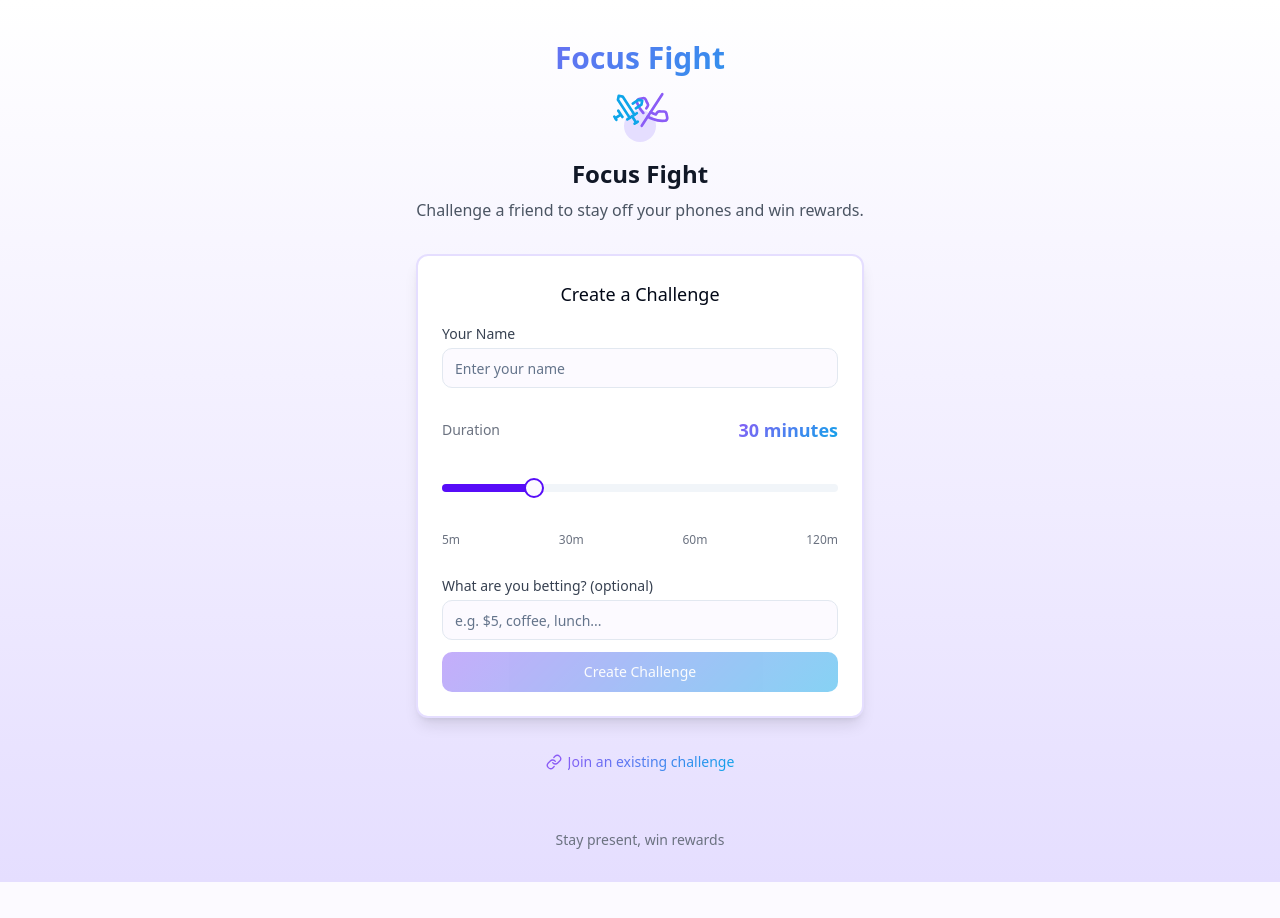
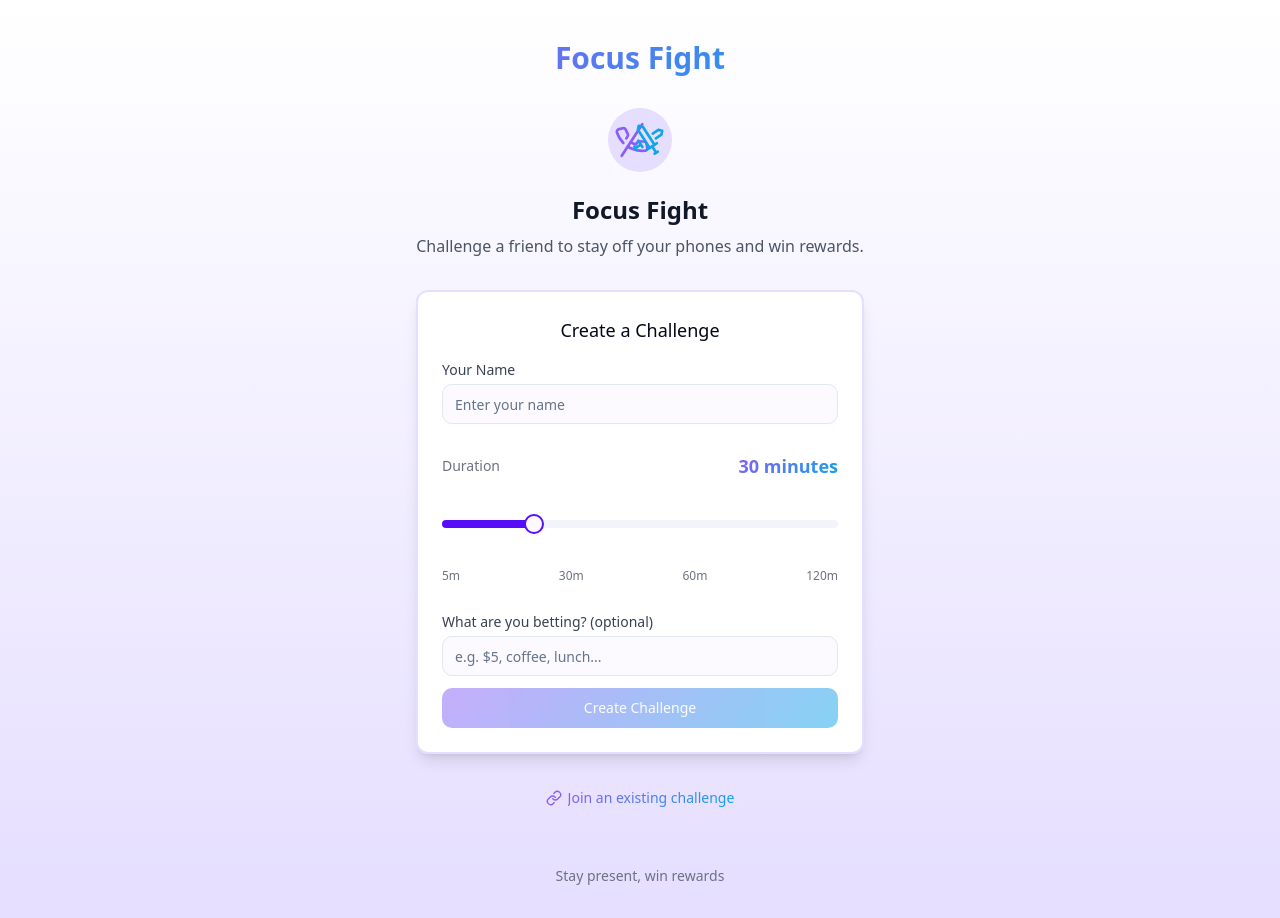
Before and after one commit to takitani-felipe/no-phone-zone-duel, a React (Vite) app: page / in a window 1280 px wide. Before the commit the page ends 882 px from the top, so only its background shows below. Built offline with nearby package versions, Linux system fonts and the light colour scheme.

Commit message:
Fix: Logo alignment

```diff
--- a/src/pages/HomePage.tsx
+++ b/src/pages/HomePage.tsx
@@ -1,4 +1,3 @@
-
 import React, { useState } from 'react';
 import { useNavigate } from 'react-router-dom';
 import { Button } from '@/components/ui/button';
@@ -38,11 +37,9 @@ const HomePage: React.FC = () => {
   return (
     <Layout>
       <div className="text-center mb-8">
-        <div className="inline-flex p-4 rounded-full bg-duel-light mb-4">
-          <div className="relative">
-            <PhoneOff className="h-8 w-8 text-duel-purple absolute -left-1 bottom-0 transform -rotate-12" />
-            <Swords className="h-8 w-8 text-duel-blue absolute -right-1 bottom-0 transform rotate-12" />
-          </div>
+        <div className="inline-flex items-center justify-center p-4 rounded-full bg-duel-light mb-4 relative w-16 h-16">
+          <PhoneOff className="h-8 w-8 text-duel-purple absolute transform -translate-x-2 -rotate-12" />
+          <Swords className="h-8 w-8 text-duel-blue absolute transform translate-x-2 rotate-12" />
         </div>
         <h2 className="text-2xl font-bold text-gray-900 mb-2">Focus Fight</h2>
         <p className="text-gray-600">Challenge a friend to stay off your phones and win rewards.</p>
```
